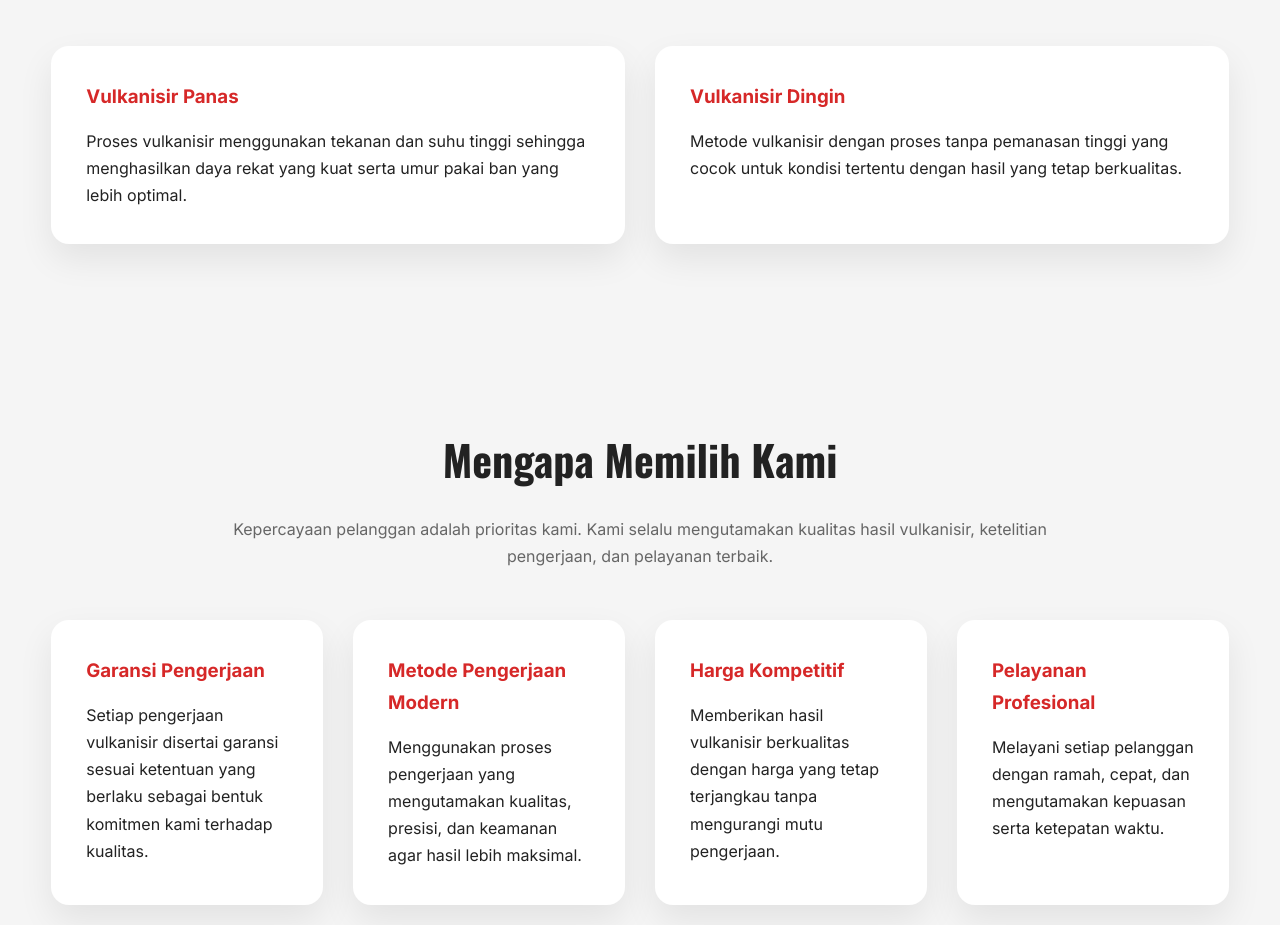
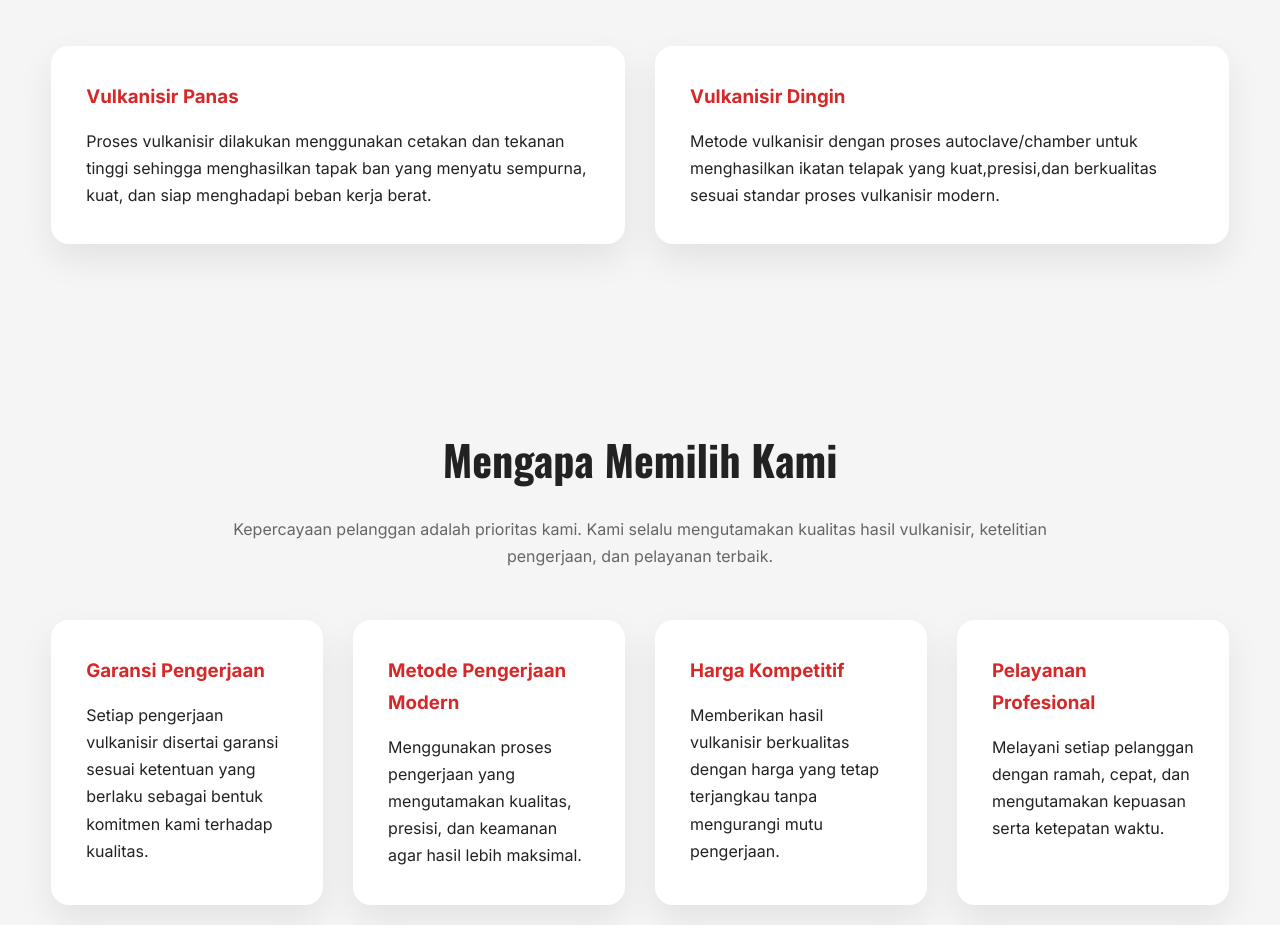
Before and after one commit to AksaAdhiSupomo/pustam-web, a plain HTML site: page index.html in a window 1280 px wide. Shown: the part 1420-2345 px from the top of the page. Drawn offline with nearby package versions, Linux system fonts and the light colour scheme.

Commit message:
Update index.html

```diff
--- a/index.html
+++ b/index.html
@@ -141,7 +141,7 @@ Kami menyediakan layanan vulkanisir ban dengan kualitas terbaik untuk memenuhi k
 <h3>Vulkanisir Panas</h3>
 
 <p>
-Proses vulkanisir menggunakan tekanan dan suhu tinggi sehingga menghasilkan daya rekat yang kuat serta umur pakai ban yang lebih optimal.
+Proses vulkanisir dilakukan menggunakan cetakan dan tekanan tinggi sehingga menghasilkan tapak ban yang menyatu sempurna, kuat, dan siap menghadapi beban kerja berat.
 </p>
 
 </div>
@@ -151,7 +151,7 @@ Proses vulkanisir menggunakan tekanan dan suhu tinggi sehingga menghasilkan daya
 <h3>Vulkanisir Dingin</h3>
 
 <p>
-Metode vulkanisir dengan proses tanpa pemanasan tinggi yang cocok untuk kondisi tertentu dengan hasil yang tetap berkualitas.
+Metode vulkanisir dengan proses autoclave/chamber untuk menghasilkan ikatan telapak yang kuat,presisi,dan berkualitas sesuai standar proses vulkanisir modern.
 </p>
 
 </div>
```
